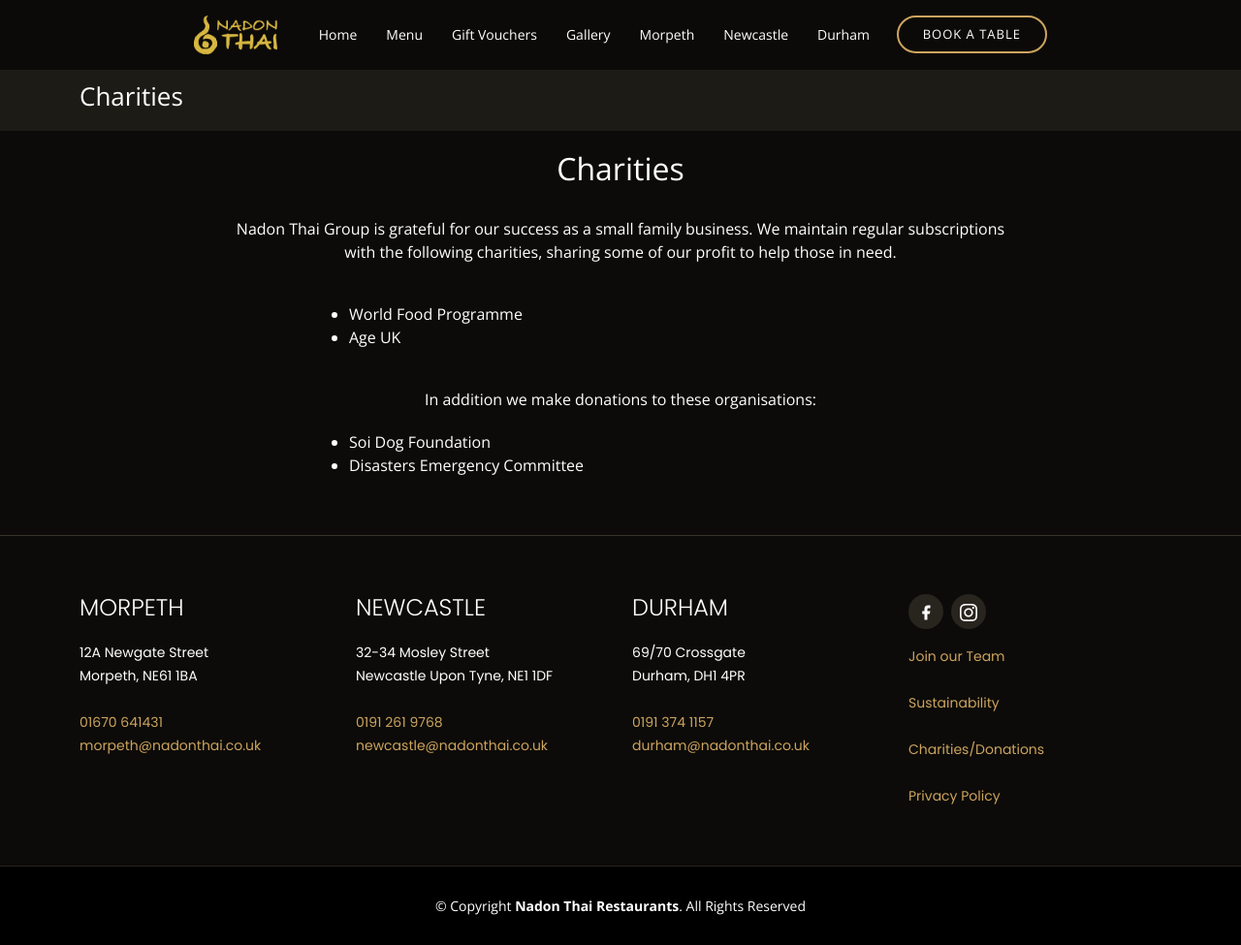
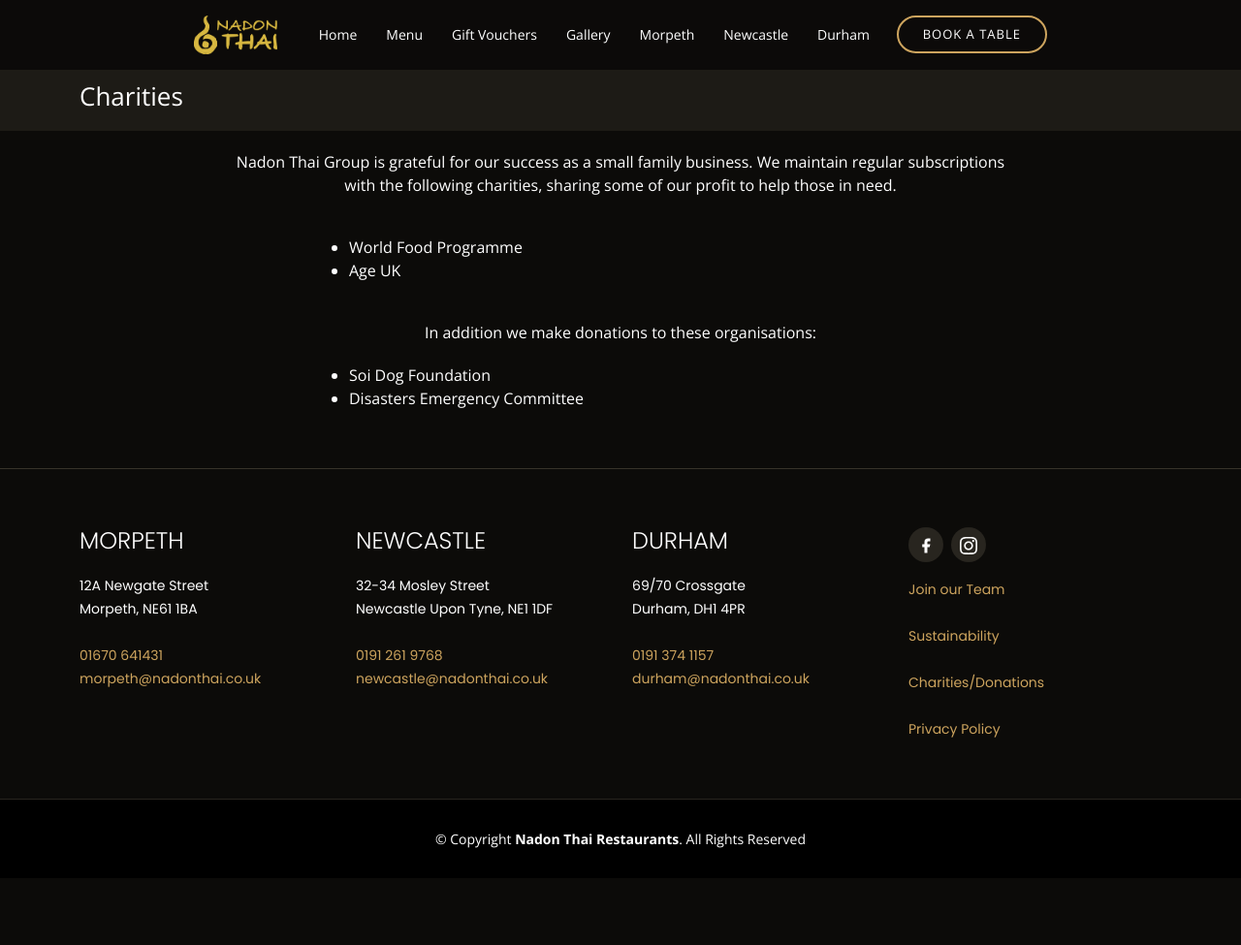
Before and after one commit to fractionerp/nadonthai.co.uk, a Jekyll site: the page built from charity.html, in a window 1280 px wide. Shown: the whole page at 97% size. Built offline with Jekyll 4.4.1, drawn with Linux system fonts in a browser that asks for light colours; after the commit the page ends 906 px from its top, so only the background shows below that.

Commit message:
style: remove duplicate Charities heading

```diff
--- a/charity.html
+++ b/charity.html
@@ -5,7 +5,6 @@ description: "Nadon Thai charitable activities"
 ---
 
 <div class="container">
-  <h2 style="color: var(--primary-gold); text-align: center; margin-bottom: 30px;">Charities</h2>
   <p style="text-align: center; max-width: 800px; margin: 0 auto 40px;">
     Nadon Thai Group is grateful for our success as a small family business. We maintain regular subscriptions with the following charities, sharing some of our profit to help those in need.
   </p>
```
